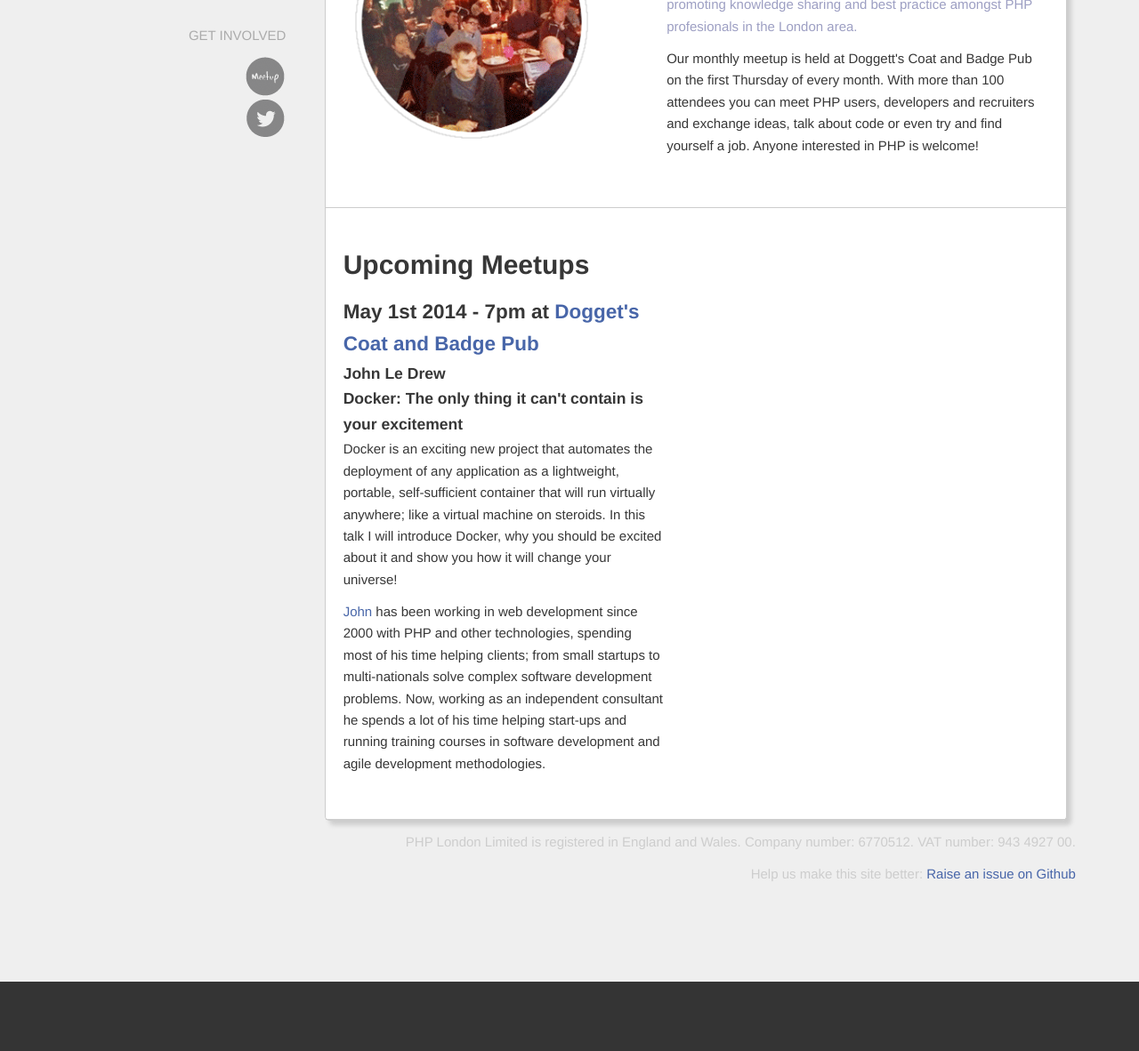
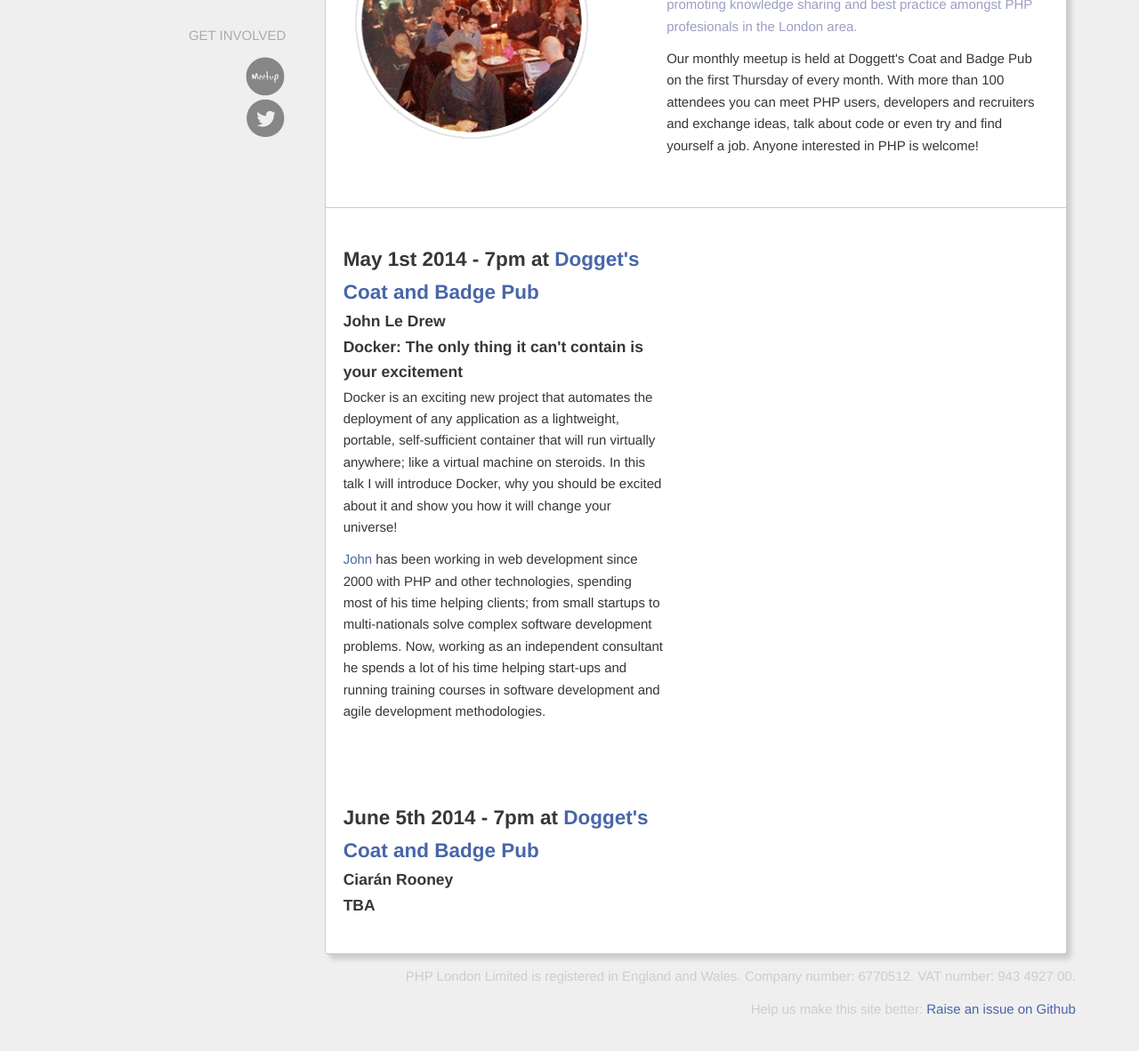
Before and after one commit to phplondon/phplondon.github.io, a Jekyll site: the page built from index.html, in a window 1280 px wide and 1400 px high, scrolled down 208 px, cut to the strip 145-1327 px from the top of the window. Shown: the whole strip at 89% size. Built offline with Jekyll 4.4.1, drawn with Linux system fonts in a browser that asks for light colours; before the commit the page ends 1457 px from its top, so only the background shows below that.

Commit message:
Update index.html

```diff
--- a/index.html
+++ b/index.html
@@ -16,7 +16,6 @@
 <div id="home-second-row" class="row">
     <div class="sixcol">
         <div class="home-main-content">
-            <h1>Upcoming Meetups</h1>
             <h2>May 1st 2014 - 7pm at <a href="http://www.nicholsonspubs.co.uk/doggettscoatandbadgesouthbanklondon/">Dogget's Coat and Badge Pub</a></h2>
             <h3>John Le Drew</h3>
             <h3>Docker: The only thing it can't contain is your excitement</h3>
@@ -24,4 +23,11 @@
             <p><a href="https://twitter.com/antz29">John</a> has been working in web development since 2000 with PHP and other technologies, spending most of his time helping clients; from small startups to multi-nationals solve complex software development problems. Now, working as an independent consultant he spends a lot of his time helping start-ups and running training courses in software development and agile development methodologies.</p>
         </div>
     </div>
+    <div class="sixcol">
+        <div class="home-main-content">
+            <h2>June 5th 2014 - 7pm at <a href="http://www.nicholsonspubs.co.uk/doggettscoatandbadgesouthbanklondon/">Dogget's Coat and Badge Pub</a></h2>
+            <h3>Ciarán Rooney</h3>
+            <h3>TBA</h3>
+        </div>
+    </div>
 </div>
```
